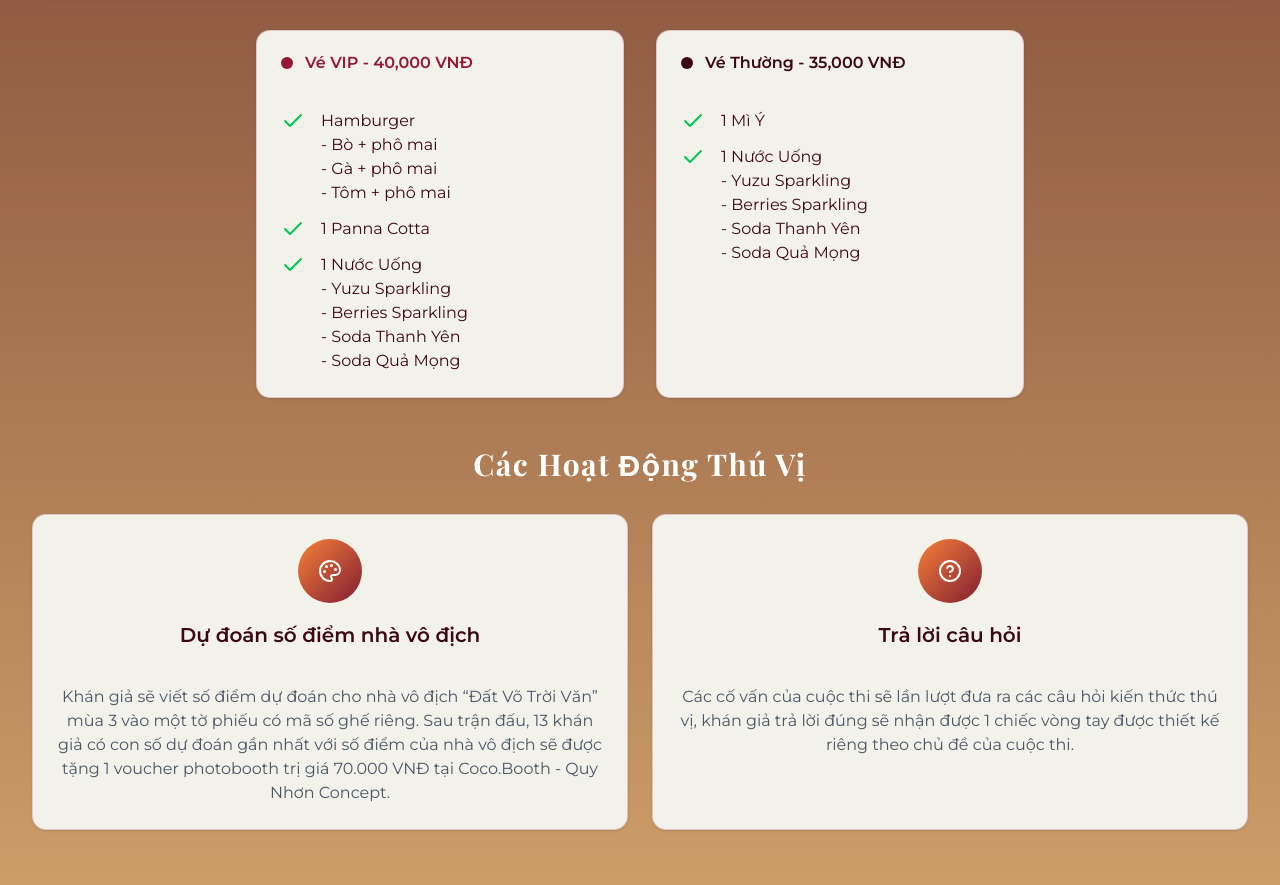
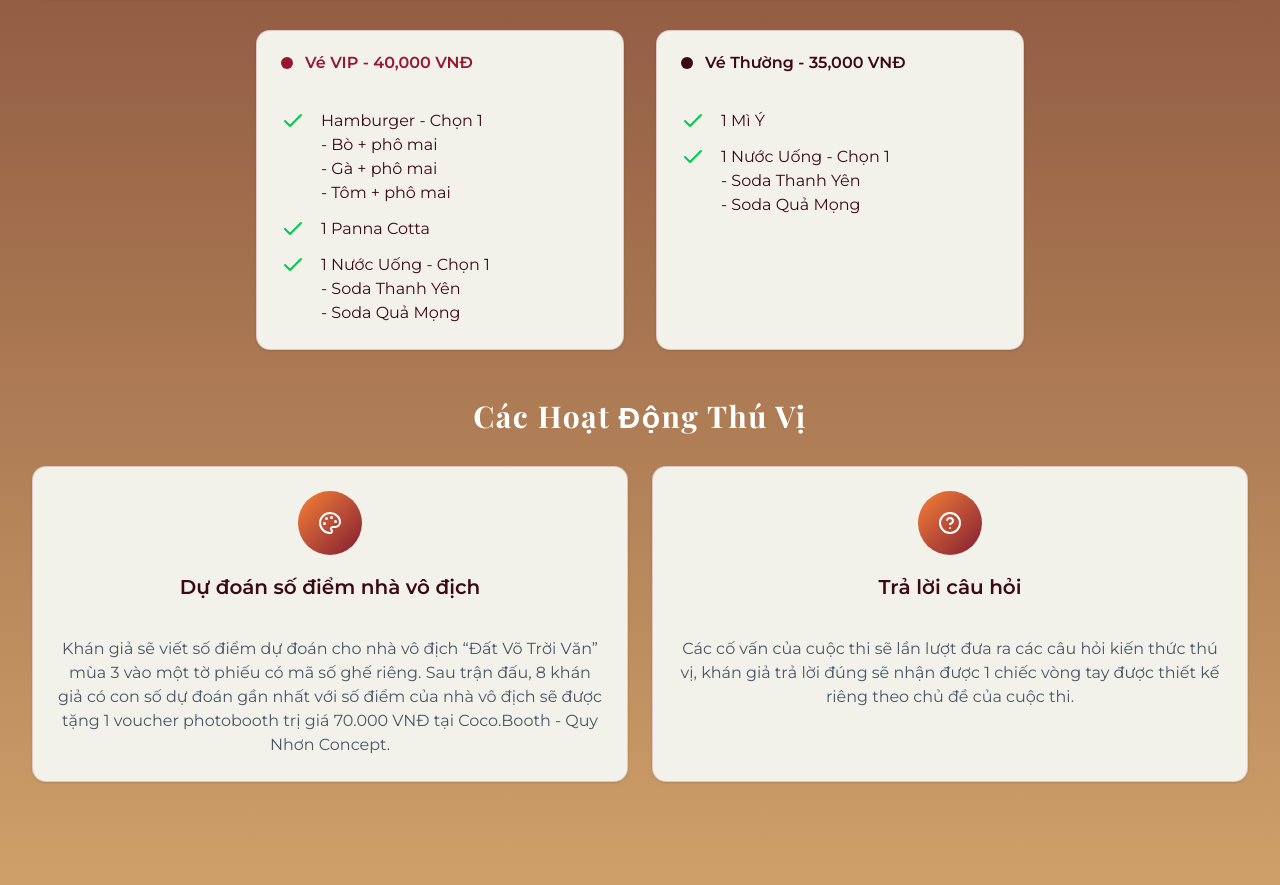
Before and after one commit to havaem/seat-reservation, a Next.js app: page / in a window 1280 px wide. Shown: the part 1740-2625 px from the top of the page. Built offline with nearby package versions, Linux system fonts and the light colour scheme; no server answers; the database is empty; a web font is replaced by a local one.

Commit message:
feat: enhance audience benefits section with detailed options and updated prize information

```diff
--- a/src/app/layout.tsx
+++ b/src/app/layout.tsx
@@ -24,6 +24,29 @@ export const metadata: Metadata = {
   title: "ĐẤT VÕ TRỜI VĂN",
   description: "Hỗ trợ đặt vé xem cuộc thi ĐẤT VÕ TRỜI VĂN",
   icons: "/icons/logo.ico",
+  openGraph: {
+    title: "ĐẤT VÕ TRỜI VĂN",
+    description: "Hỗ trợ đặt vé xem cuộc thi ĐẤT VÕ TRỜI VĂN",
+    images: ["/images/logo-cuocthi.jpg"],
+    siteName: "Đất Võ Trời Văn",
+    locale: "vi_VN",
+    type: "website",
+  },
+  twitter: {
+    card: "summary_large_image",
+    title: "ĐẤT VÕ TRỜI VĂN",
+    description: "Hỗ trợ đặt vé xem cuộc thi ĐẤT VÕ TRỜI VĂN",
+    images: ["/images/twitter-image.jpg"],
+  },
+  robots: "index, follow",
+  keywords: [
+    "đất võ trời văn",
+    "cuộc thi",
+    "đặt vé",
+    "sự kiện",
+    "văn học",
+    "thi đấu",
+  ],
 };
 
 export default function RootLayout({
--- a/src/components/AudienceBenefits.tsx
+++ b/src/components/AudienceBenefits.tsx
@@ -38,7 +38,7 @@ const AudienceBenefits = () => {
                   <li className="flex items-start gap-4">
                     <Check className="text-green-500" />
                     <div>
-                      <span>Hamburger</span>
+                      <span>Hamburger - Chọn 1</span>
                       <ul>
                         <li>- Bò + phô mai</li>
                         <li>- Gà + phô mai</li>
@@ -53,10 +53,8 @@ const AudienceBenefits = () => {
                   <li className="flex items-start gap-4">
                     <Check className="text-green-500" />
                     <div>
-                      <span>1 Nước Uống</span>
+                      <span>1 Nước Uống - Chọn 1</span>
                       <ul>
-                        <li>- Yuzu Sparkling</li>
-                        <li>- Berries Sparkling</li>
                         <li>- Soda Thanh Yên</li>
                         <li>- Soda Quả Mọng</li>
                       </ul>
@@ -82,10 +80,8 @@ const AudienceBenefits = () => {
                   <li className="flex items-start gap-4">
                     <Check className="text-green-500" />
                     <div>
-                      <span>1 Nước Uống</span>
+                      <span>1 Nước Uống - Chọn 1</span>
                       <ul>
-                        <li>- Yuzu Sparkling</li>
-                        <li>- Berries Sparkling</li>
                         <li>- Soda Thanh Yên</li>
                         <li>- Soda Quả Mọng</li>
                       </ul>
@@ -117,7 +113,7 @@ const AudienceBenefits = () => {
                   <p className="text-gray-600">
                     Khán giả sẽ viết số điểm dự đoán cho nhà vô địch “Đất Võ
                     Trời Văn” mùa 3 vào một tờ phiếu có mã số ghế riêng. Sau
-                    trận đấu, 13 khán giả có con số dự đoán gần nhất với số điểm
+                    trận đấu, 8 khán giả có con số dự đoán gần nhất với số điểm
                     của nhà vô địch sẽ được tặng 1 voucher photobooth trị giá
                     70.000 VNĐ tại Coco.Booth - Quy Nhơn Concept.
                   </p>
```
Also changed, not shown: 1 other file (tests, documents, lock files or other folders).
